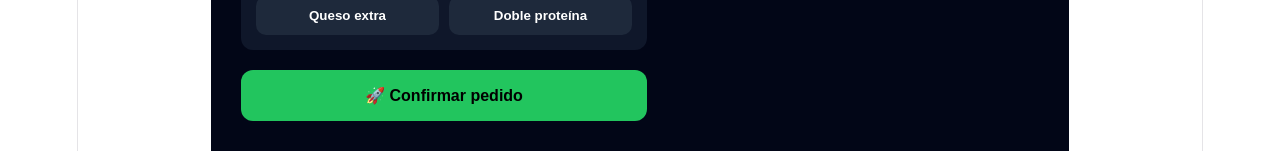
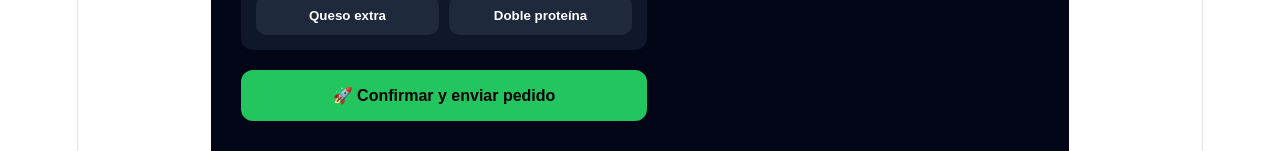
Before and after one commit to palmid3v/sandwich-app, a React (Vite) app: page /order in a window 1280 px wide. Shown: the part 776-927 px from the top of the page. Built offline with nearby package versions, Linux system fonts and the light colour scheme; no server answers; the database is empty.

Commit message:
change confirmar pedido

```diff
--- a/src/pages/OrderPage.jsx
+++ b/src/pages/OrderPage.jsx
@@ -197,7 +197,7 @@ export default function OrderPage() {
           onMouseEnter={(e) => e.target.style.opacity = 0.85}
           onMouseLeave={(e) => e.target.style.opacity = 1}
         >
-          🚀 Confirmar pedido
+          🚀 Confirmar y enviar pedido
         </button>
       </div>
 
```
